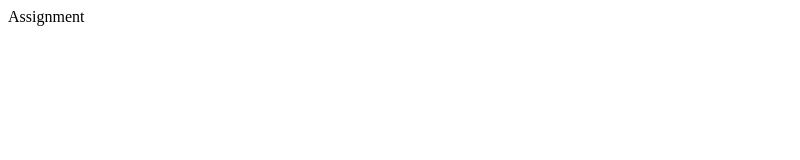
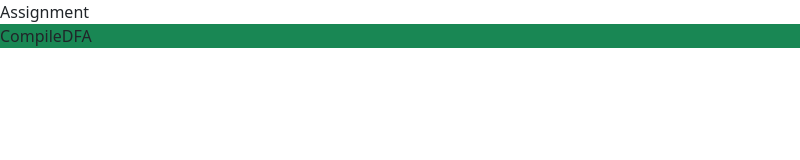
Before and after one commit to adityavag/RegExGrapher, an Electron app: page index.html in a window 800 px wide. Drawn offline with nearby package versions, Linux system fonts and the light colour scheme.

Commit message:
feat: Setup Complete

```diff
--- a/JS/Automata.js
+++ b/JS/Automata.js
@@ -1,2 +1 @@
-console.log("Automata.js")
-console.log($("#dfa"));
+$(".dfa").addClass("bg-success");
--- a/index.html
+++ b/index.html
@@ -3,12 +3,17 @@
 <head>
     <meta charset="UTF-8">
     <meta name="viewport" content="width=device-width, initial-scale=1.0">
+    <link rel="stylesheet" href="node_modules\bootstrap\dist\css\bootstrap.min.css" />
     <title>FLA</title>
 </head>
 <body>
     Assignment
-    <div class="dfa"></div>
+    <div class="dfa">
+        CompileDFA
+    </div>
     <script type="text/javascript" src="node_modules\jquery\dist\jquery.min.js"></script>
+    <script type="text/javascript" src="node_modules\jquery\dist\jquery.min.js"></script>
+    <script type="text/javascript" src="node_modules\bootstrap\dist\js\bootstrap.bundle.min.js"></script>
     <script src="JS/Automata.js"></script>
 </body>
 </html>
--- a/package.json
+++ b/package.json
@@ -15,6 +15,7 @@
   },
   "dependencies": {
     "automata.js": "^0.2.1",
+    "bootstrap": "^5.3.2",
     "jquery": "^3.7.1",
     "regex-to-dfa": "^1.0.11"
   }
```
Also changed, not shown: 1 other file.
